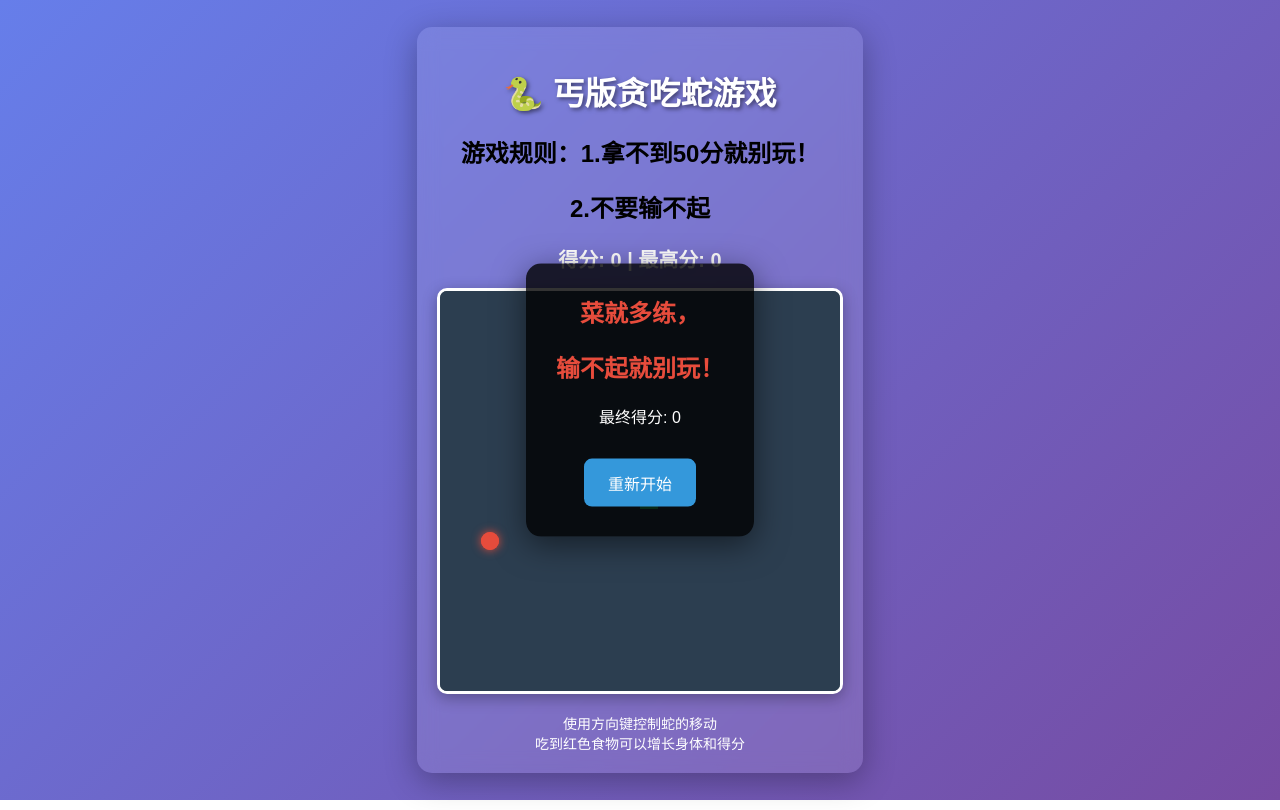
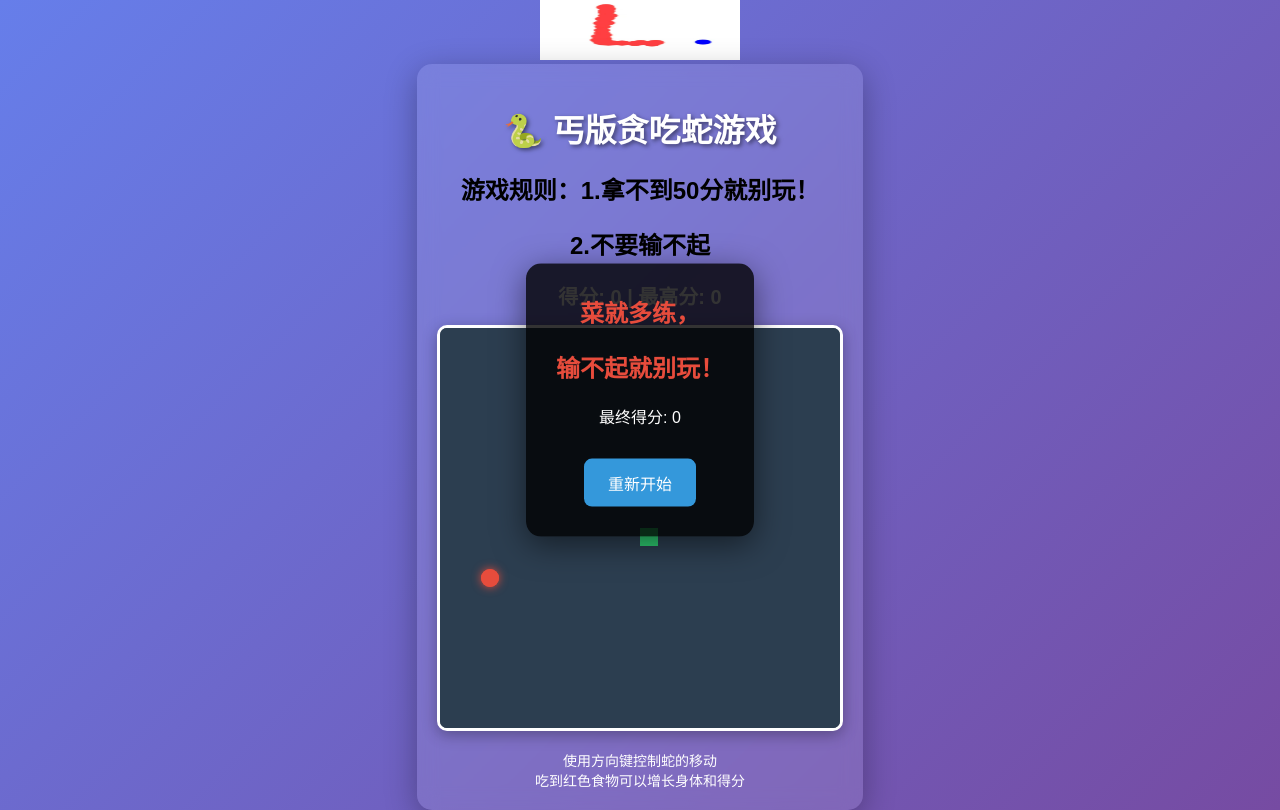
Before and after one commit to SaeedNo1/snake, a plain HTML site: page index.html in a window 1280 px wide. Drawn offline with Linux system fonts and the light colour scheme.

Commit message:
Update index.html

```diff
--- a/index.html
+++ b/index.html
@@ -4,6 +4,7 @@
     <meta charset="UTF-8">
     <meta name="viewport" content="width=device-width, initial-scale=1.0">
     <title>贪吃蛇游戏(拿不到50分就别玩)</title>
+    <link rel="icon" type="image/png" href="/微信图片_20250722202804.png">
     <style>
         body {
             display: flex;
@@ -127,6 +128,9 @@
     </style>
 </head>
 <body>
+    <header>
+    <img src="/微信图片_20250722202804.png" alt="网站 Logo" width="200" height="60">
+</header>
     <div class="game-container">
         <h1>🐍 丐版贪吃蛇游戏</h1>
         <h2>游戏规则：1.拿不到50分就别玩！</h2>
```
